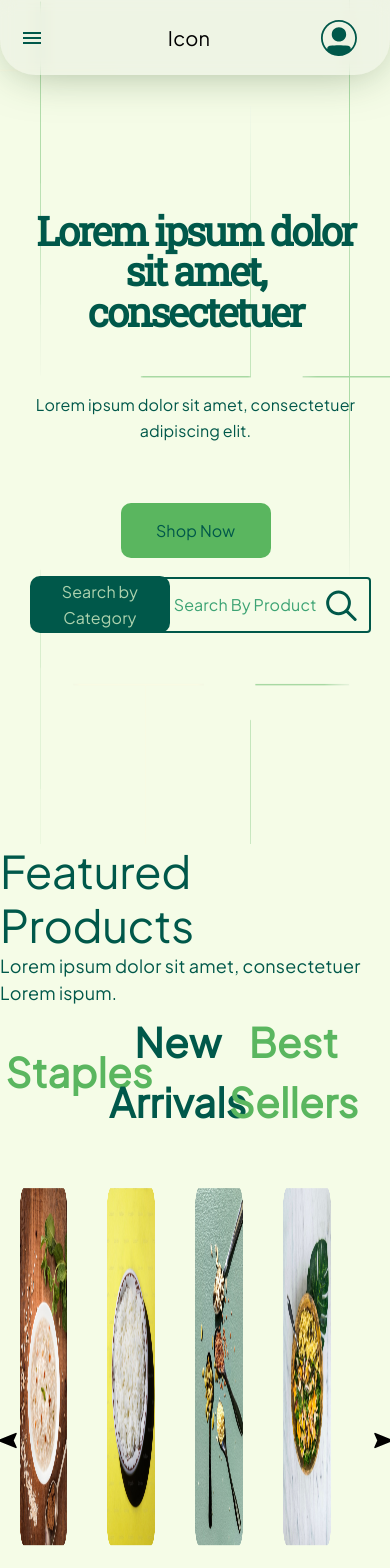
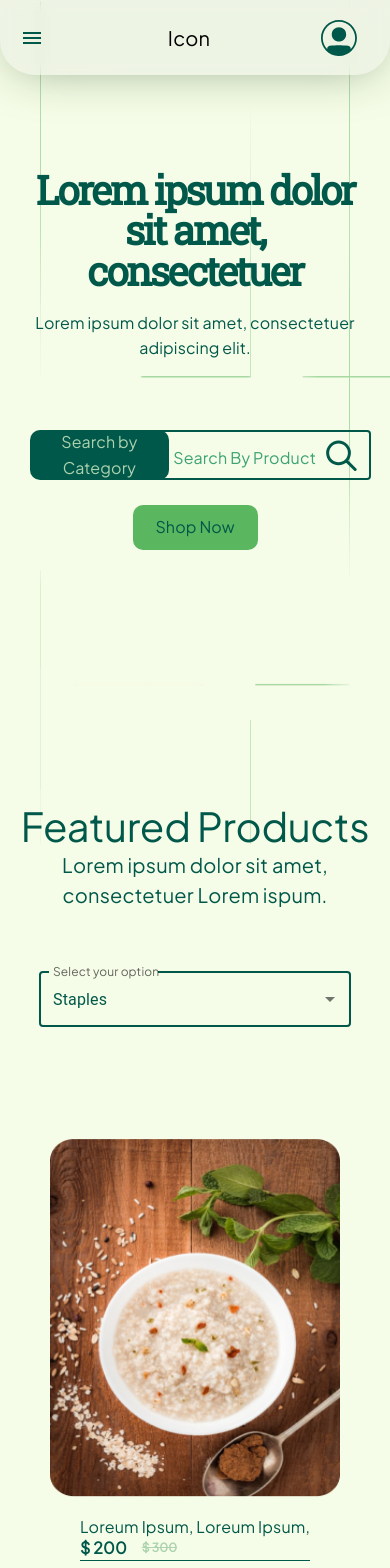
Before and after one commit to subru-37/sample-repo, a React (Vite) app in the folder client/: page / in a window 390 px wide. Shown: the top 1568 px of the page. Built offline with nearby package versions, Linux system fonts and the light colour scheme.

Commit message:
made page responsive and added navbar for mobile

```diff
--- a/client/src/Components/FeatureCard.tsx
+++ b/client/src/Components/FeatureCard.tsx
@@ -8,14 +8,22 @@ interface props {
 }
 const FeatureCard = (props: props) => {
   return (
-    <Box sx={{marginRight:'40px'}}>
+    <Box
+      sx={{
+        // marginRight: '40px',
+        display: 'flex',
+        alignItems: 'center',
+        justifyContent: 'space-between',
+        flexDirection: 'column',
+      }}
+    >
       <Box
         sx={{
-          width: '100%',
+          width: '290px',
           height: '358px',
           flexShrink: '0',
           background: props.background,
-          backgroundSize:'100% 358px'
+          backgroundSize: '100% 358px',
         }}
       ></Box>
       <Box
@@ -56,9 +64,11 @@ const FeatureCard = (props: props) => {
               color: '#ACD2AE',
               fontSize: '12px',
               textDecoration: 'line-through',
-              marginLeft:'15px'
+              marginLeft: '15px',
             }}
-          >$ {props.price}</Typography>
+          >
+            $ {props.price}
+          </Typography>
         </Box>
       </Box>
     </Box>
--- a/client/src/Components/Features.tsx
+++ b/client/src/Components/Features.tsx
@@ -1,5 +1,11 @@
 import React from 'react';
-import { Box, Button, Typography } from '@mui/material';
+import {
+  Autocomplete,
+  Box,
+  Button,
+  TextField,
+  Typography,
+} from '@mui/material';
 import FeatureCard from './FeatureCard';
 import slide1 from '../assets/flside1.png';
 import slide2 from '../assets/fslide2.png';
@@ -8,19 +14,27 @@ import slide4 from '../assets/fslide4.png';
 import SlideShow from './Slideshow';
 const Features = () => {
   const [options, setOptions] = React.useState({
-    op1: false,
-    op2: true,
-    op3: false,
+    op0: false,
+    op1: true,
+    op2: false,
   });
+  const op0 = React.createRef<HTMLButtonElement>();
   const op1 = React.createRef<HTMLButtonElement>();
   const op2 = React.createRef<HTMLButtonElement>();
-  const op3 = React.createRef<HTMLButtonElement>();
+  const ref1 = React.createRef<HTMLButtonElement>();
+  //   const menuItems = ['Staples', 'New Arrivals', 'Best Sellers'];
+  const menuItems = [
+    { name: 'Staples', ref: op0 },
+    { name: 'New Arrivals', ref: op1 },
+    { name: 'Best Sellers', ref: op2 },
+  ];
+  const [value, setValue] = React.useState(menuItems[0].name);
   function handleClick(refn: any) {
     const value = refn.current.id;
     setOptions({
+      op0: false,
       op1: false,
       op2: false,
-      op3: false,
     });
     setOptions((preValue) => {
       return {
@@ -28,7 +42,23 @@ const Features = () => {
         [value]: true,
       };
     });
-    console.log(options);
+    // console.log(options);
+  }
+  function handleChange(event: any) {
+    const value = "op" + event.target.id.charAt(12)
+    setValue(menuItems[event.target.id.charAt(12)].name);
+    // console.log(value);
+    setOptions({
+      op0: false,
+      op1: false,
+      op2: false,
+    });
+      setOptions((preValue) => {
+        return {
+          ...preValue,
+          [value]: true,
+        };
+      });
   }
   const slideshow = [
     <FeatureCard
@@ -102,7 +132,7 @@ const Features = () => {
         >
           <Typography
             variant="h2"
-            sx={{ color: 'green.darker', fontSize: '45px' }}
+            sx={{ color: 'green.darker', fontSize: {xs: '40px', sm: '45px'}, textAlign:'center' }}
           >
             Featured Products
           </Typography>
@@ -110,8 +140,10 @@ const Features = () => {
             variant="body1"
             sx={{
               color: 'green.darker',
-              fontSize: '18px',
+              fontSize: '20px',
               fontFamily: 'Roboto Slab',
+              maxWidth: {xs:'350px', sm: '100vw'},
+              textAlign:'center'
             }}
           >
             Lorem ipsum dolor sit amet, consectetuer Lorem ispum.
@@ -120,16 +152,18 @@ const Features = () => {
         <Box
           sx={{
             width: '80vw',
-            display: 'flex',
             alignItems: 'center',
+            display: { xs: 'none', sm: 'flex' },
             justifyContent: 'space-between',
+            margin: '30px 0'
           }}
         >
-          <Button id="op1" ref={op1} onClick={() => handleClick(op1)}>
+          <Button id="op0" ref={op0} onClick={() => handleClick(op0)}>
             <Typography
               sx={{
-                color: options.op1 ? 'green.darker' : 'green.dark',
-                fontSize: '40px',
+                color: options.op0 ? 'green.darker' : 'green.dark',
+                fontSize: { sm: '30px', md: '40px' },
+                display: { xs: 'none', sm: 'flex' },
                 fontWeight: '600',
                 textTransform: 'none',
               }}
@@ -137,11 +171,11 @@ const Features = () => {
               Staples
             </Typography>
           </Button>
-          <Button id="op2" ref={op2} onClick={() => handleClick(op2)}>
+          <Button id="op1" ref={op1} onClick={() => handleClick(op1)}>
             <Typography
               sx={{
-                color: options.op2 ? 'green.darker' : 'green.dark',
-                fontSize: '40px',
+                color: options.op1 ? 'green.darker' : 'green.dark',
+                fontSize: { sm: '30px', md: '40px' },
                 fontWeight: '600',
                 textTransform: 'none',
               }}
@@ -149,11 +183,12 @@ const Features = () => {
               New Arrivals
             </Typography>
           </Button>
-          <Button id="op3" ref={op3} onClick={() => handleClick(op3)}>
+          <Button id="op2" ref={op2} onClick={() => handleClick(op2)}>
             <Typography
               sx={{
-                color: options.op3 ? 'green.darker' : 'green.dark',
-                fontSize: '40px',
+                color: options.op2 ? 'green.darker' : 'green.dark',
+                fontSize: { sm: '30px', md: '40px' },
+                display: { xs: 'none', sm: 'flex' },
                 fontWeight: '600',
                 textTransform: 'none',
               }}
@@ -161,15 +196,58 @@ const Features = () => {
               Best Sellers
             </Typography>
           </Button>
+
+        </Box>
+        <Autocomplete
+            value={value}
+            ref={ref1}
+            onChange={handleChange}
+            options={menuItems.map((value)=>value.name)}
+            sx={{display: {xs:'flex', sm: 'none'}}}
+            renderInput={(params) => (
+              <TextField
+                {...params}
+                label="Select your option"
+                InputLabelProps={{
+                    style: {
+                      color: 'green.darker',
+                      fontFamily: 'Plus Jakarta Sans',
+                    }
+                  }}
+                sx={{
+                    width: '80vw',
+                    margin: '20px 0',
+                    '& .MuiOutlinedInput-root': {
+                    // height: {xs: '50px', sm: 'auto'},
+                    backgroundColor: 'transparent',
+                      color: 'green.darker',
+                      '& fieldset': {
+                        border: '2px solid #00584A',
+                        color: 'green.darker',
+                      },
+                      '&.Mui-focused fieldset': {
+                        border: '2px solid #00584A',
+                        color: 'green.darker',
+                      },
+                    },
+                    '& .MuiOutlinedInput-root:hover': {
+                      '& fieldset': {
+                        border: 'green.darker',
+                        color: 'green.darker',
+                      },
+                    },
+                  }}
+              />
+            )}
+          />
+        <Box sx={{ display: options.op0 ? 'block' : 'none' }}>
+          <SlideShow components={slideshow} arrows={false} />
         </Box>
         <Box sx={{ display: options.op1 ? 'block' : 'none' }}>
-          <SlideShow components={slideshow} slscroll={1} slshow={4} />
+          <SlideShow components={slideshow} arrows={false} />
         </Box>
         <Box sx={{ display: options.op2 ? 'block' : 'none' }}>
-          <SlideShow components={slideshow} slscroll={1} slshow={4} />
-        </Box>
-        <Box sx={{ display: options.op3 ? 'block' : 'none' }}>
-          <SlideShow components={slideshow} slscroll={1} slshow={4} />
+          <SlideShow components={slideshow} arrows={false} />
         </Box>
       </Box>
     </Box>
--- a/client/src/Components/Hero.tsx
+++ b/client/src/Components/Hero.tsx
@@ -7,38 +7,47 @@ const Hero = () => {
   return (
     <Box
       sx={{
-        minHeight: '100vh',
+        minHeight: '90vh',
         display: 'flex',
-        alignItems: 'flex-start',
+        alignItems: {xs:'center', sm:'flex-start'},
         justifyContent: 'center',
         flexDirection: 'column',
       }}
     >
       <Box
         sx={{
-          minHeight: { xs: '50vh', sm: '250px', md: '270px' },
+          minHeight: { xs: '45vh', sm: '250px', md: '270px' },
           display: 'flex',
-          alignItems: {xs: 'center', sm: 'flex-start'},
+          alignItems: { xs: 'center !important', sm: 'flex-start' },
           justifyContent: 'space-between',
           flexDirection: 'column',
-          margin: { xs: '165px 0px', sm: '0 35px', md: '0 100px' },
-          padding: {xs:'20px', sm: '0px'},
+          margin: { xs: '0px 0px 40px 0px', sm: '0 35px', md: '0 100px' },
+          padding: { xs: '10px', sm: '0px' },
         }}
       >
         <Typography
           variant="h3"
           component="div"
           sx={{
-            fontSize: { xs: '40px !important', sm: '50px !important', md: '64px' },
+            fontSize: {
+              xs: '40px !important',
+              sm: '50px !important',
+              md: '64px',
+            },
             width: { xs: '90vw', sm: '500px', md: '650px' },
-            textAlign: {xs:'center', sm: 'left'}
+            textAlign: { xs: 'center', sm: 'left' },
           }}
         >
           Lorem ipsum dolor sit amet, consectetuer
         </Typography>
         <Typography
           variant="h6"
-          sx={{ color: 'green.darker', fontSize: '16px', textAlign:{xs:'center', sm: 'left'} }}
+          sx={{
+            color: 'green.darker',
+            fontSize: '16px',
+            textAlign: { xs: 'center', sm: 'left' },
+            marginBottom: { xs: '50px', sm: '0px' },
+          }}
         >
           Lorem ipsum dolor sit amet, consectetuer adipiscing elit.
         </Typography>
@@ -46,18 +55,18 @@ const Hero = () => {
           sx={{
             display: 'flex',
             justifyContent: 'space-between',
-            flexDirection: {xs:'column', sm: 'row'},
-            width: {xs:'90vw', sm: '500px', md: '700px' },
+            flexDirection: { xs: 'column-reverse', sm: 'row' },
+            width: { xs: '90vw', sm: '500px', md: '700px' },
             alignItems: 'center',
-            minHeight:{xs: '130px', sm:'0px'}
+            minHeight: { xs: '120px', sm: '0px' },
           }}
         >
           <Button
             sx={{
               bgcolor: 'green.dark',
               borderRadius: '10px',
-              height: '55px',
-              width: '150px',
+              height: {xs: '45px', sm: '55px'},
+              width: {xs: '125px', sm: '150px'},
             }}
           >
             <Typography
@@ -81,7 +90,7 @@ const Hero = () => {
             <Button
               sx={{
                 bgcolor: 'green.darker',
-                height: {xs: '57px', sm: '57px', md: '56px' },
+                height: { xs: '50.5px', sm: '57px', md: '56px' },
                 borderRadius: '10px',
                 position: 'relative',
                 left: '10px',
@@ -102,9 +111,11 @@ const Hero = () => {
               id="outlined-controlled"
               label="Search By Product"
               sx={{
-                width: {sm:'300px', md: '350px'},
+                height: {xs: '50px', sm: 'auto'},
+                width: { sm: '300px', md: '350px' },
                 '& .MuiOutlinedInput-root': {
-                  backgroundColor: 'transparent',
+                height: {xs: '50px', sm: 'auto'},
+                backgroundColor: 'transparent',
                   color: 'green.darker',
                   '& fieldset': {
                     borderTop: '2px solid #00584A',
--- a/client/src/Components/Navbar.tsx
+++ b/client/src/Components/Navbar.tsx
@@ -6,7 +6,7 @@ import Typography from '@mui/material/Typography';
 import Button from '@mui/material/Button';
 import IconButton from '@mui/material/IconButton';
 import MenuIcon from '@mui/icons-material/Menu';
-import { Link as NavLink } from '@mui/material';
+import { Drawer, Link as NavLink } from '@mui/material';
 import Cart from '../utils/Cart';
 import useNavbar from '../hooks/useNavbar';
 import SignIcon from '../utils/SignIcon';
@@ -42,6 +42,8 @@ export default function Navbar() {
           display: 'flex',
           alignItems: 'center',
           justifyContent: 'center',
+          width: '100vw',
+          left: '0px',
         }}
       >
         <Toolbar
@@ -50,7 +52,7 @@ export default function Navbar() {
             display: 'flex',
             flexDirection: 'row',
             justifyContent: 'space-between',
-            padding: {xs: '0px', md: '0px 0px 0px 100px !important'},
+            padding: { xs: '0px', md: '0px 0px 0px 100px !important' },
           }}
         >
           <IconButton
@@ -59,8 +61,9 @@ export default function Navbar() {
             color="inherit"
             aria-label="menu"
             sx={{ mr: 2, display: { xs: 'flex', md: 'none' } }}
+            onClick={() => setValue(true)}
           >
-            <MenuIcon sx={{color: 'green.darker'}}/>
+            <MenuIcon sx={{ color: 'green.darker' }} />
           </IconButton>
           <Typography variant="h6" component="div" sx={{ color: 'black' }}>
             Icon
@@ -94,9 +97,46 @@ export default function Navbar() {
             })}
             <Cart />
           </Box>
-          <Button color="inherit"><SignIcon/></Button>
+          <Button color="inherit">
+            <SignIcon />
+          </Button>
         </Toolbar>
       </AppBar>
+      <Drawer
+        anchor="left"
+        open={open}
+        onClose={() => setValue(false)}
+      >
+        <Box
+          sx={{
+            minWidth: '50vw',
+            minHeight:'100dvh',
+            background: '#F5FCE7',
+            display: 'flex',
+            alignItems: 'center',
+            justifyContent:'center',
+            flexDirection: 'column'
+          }}
+        >
+          {navlinks.map((value, index) => {
+            return (
+              <Typography
+                sx={{
+                  color: '#00584A',
+                  fontfamily: 'Plus Jakarta Sans',
+                  fontSize: '16px',
+                  fontStyle: 'normal',
+                  fontWeight: '500',
+                  lineHeight: 'normal',
+                  margin: '20px 0'
+                }}
+              >
+                {value.name}
+              </Typography>
+            );
+          })}
+        </Box>
+      </Drawer>
     </Box>
   );
 }
--- a/client/src/Components/Slideshow.tsx
+++ b/client/src/Components/Slideshow.tsx
@@ -1,18 +1,21 @@
 import React from 'react';
 import { Slide } from 'react-slideshow-image';
 import 'react-slideshow-image/dist/styles.css';
-import '../styles/SlideShow.css'
+import '../styles/SlideShow.css';
 import NavigationIcon from '@mui/icons-material/Navigation';
 type props = {
   components: any;
   color?: string;
   indicators?: boolean;
   arrows?: boolean;
-  slshow: number;
-  slscroll:number;
 };
+import useMediaQuery from '@mui/material/useMediaQuery';
 
 export default function SlideShow(props: props) {
+  const width1100 = useMediaQuery('(min-width:1100px)');
+  const width900 = useMediaQuery('(min-width:900px)');
+  const width600 = useMediaQuery('(min-width:600px)');
+  const width400 = useMediaQuery('(min-width:400px)');
   const divStyle = {
     display: 'flex',
     alignItems: 'center',
@@ -25,8 +28,8 @@ export default function SlideShow(props: props) {
       <Slide
         duration={2500}
         transitionDuration={700}
-        slidesToScroll={props.slscroll}
-        slidesToShow={props.slshow}
+        slidesToScroll={1}
+        slidesToShow={!width1100 ? (!width900 ? (!width600 ? 1 : 2) : 3) : 4}
         prevArrow={
           <NavigationIcon
             sx={{
--- a/client/src/hooks/useNavbar.tsx
+++ b/client/src/hooks/useNavbar.tsx
@@ -3,7 +3,7 @@ import React from 'react';
 import { useState, useEffect, useContext } from 'react';
 export default function useNavbar() {
   const [open, setOpen] = React.useState<boolean>(false);
-  const width900 = useMediaQuery('(min-width:900px)');
+const width900 = useMediaQuery('(min-width:900px)');
   const [scrollp, setScrollP] = useState<number>(window.scrollY);
   const [scroll, setScroll] = useState<boolean>(false);
   function toggleDrawer(open: boolean) {
--- a/client/src/styles/Landing.css
+++ b/client/src/styles/Landing.css
@@ -17,7 +17,7 @@
     font-weight: 700;
     line-height: 101.885%; /* 65.206px */
     letter-spacing: -2.24px;
-    /* width: 650px; */
+    /* width: 650px;   */
   }
   /* .MuiInputLabel-shrink{
     display: none !important;
--- a/client/src/styles/SlideShow.css
+++ b/client/src/styles/SlideShow.css
@@ -1,6 +1,6 @@
 
 .slide-container {
-  width: 90vw;
+  width: 98vw;
   margin-top: 50px;
 }
 .react-slideshow-container .MuiSvgIcon-root {
--- a/client/src/utils/Cart.tsx
+++ b/client/src/utils/Cart.tsx
@@ -12,30 +12,30 @@ const Cart = () => {
       <path
         d="M9.95117 21C10.5035 21 10.9512 20.5523 10.9512 20C10.9512 19.4477 10.5035 19 9.95117 19C9.39889 19 8.95117 19.4477 8.95117 20C8.95117 20.5523 9.39889 21 9.95117 21Z"
         stroke="#5AB65F"
-        stroke-width="2"
-        stroke-linecap="round"
-        stroke-linejoin="round"
+        strokeWidth="2"
+        strokeLinecap="round"
+        strokeLinejoin="round"
       />
       <path
         d="M21.9512 21C22.5035 21 22.9512 20.5523 22.9512 20C22.9512 19.4477 22.5035 19 21.9512 19C21.3989 19 20.9512 19.4477 20.9512 20C20.9512 20.5523 21.3989 21 21.9512 21Z"
         stroke="#5AB65F"
-        stroke-width="2"
-        stroke-linecap="round"
-        stroke-linejoin="round"
+        strokeWidth="2"
+        strokeLinecap="round"
+        strokeLinejoin="round"
       />
       <path
         d="M1.95117 1H5.60335L8.34248 16H22.9512"
         stroke="#5AB65F"
-        stroke-width="2"
-        stroke-linecap="round"
-        stroke-linejoin="round"
+        strokeWidth="2"
+        strokeLinecap="round"
+        strokeLinejoin="round"
       />
       <path
         d="M8.76109 13H22.8694C22.9741 13.0001 23.0755 12.9641 23.1565 12.8981C23.2374 12.8322 23.2929 12.7404 23.3134 12.6383L24.9424 4.53831C24.9555 4.473 24.9539 4.4056 24.9377 4.34097C24.9215 4.27634 24.891 4.21611 24.8485 4.16461C24.8061 4.11311 24.7526 4.07163 24.6921 4.04316C24.6315 4.0147 24.5654 3.99995 24.4984 4H6.95117"
         stroke="#5AB65F"
-        stroke-width="2"
-        stroke-linecap="round"
-        stroke-linejoin="round"
+        strokeWidth="2"
+        strokeLinecap="round"
+        strokeLinejoin="round"
       />
     </svg>
   );
--- a/client/src/utils/Search.tsx
+++ b/client/src/utils/Search.tsx
@@ -12,9 +12,9 @@ const Search = () => {
       <path
         d="M20.2252 20.5885C19.2141 21.5996 18.0137 22.4017 16.6926 22.9489C15.3715 23.4961 13.9556 23.7778 12.5256 23.7778C11.0957 23.7778 9.67971 23.4961 8.35861 22.9489C7.03751 22.4017 5.83713 21.5996 4.826 20.5885C3.81487 19.5774 3.0128 18.377 2.46559 17.0559C1.91837 15.7348 1.63672 14.3188 1.63672 12.8889C1.63672 11.4589 1.91837 10.043 2.46559 8.72189C3.0128 7.40079 3.81487 6.20041 4.826 5.18928C5.83713 4.17815 7.03751 3.37608 8.35861 2.82887C9.67971 2.28165 11.0957 2 12.5256 2C13.9556 2 15.3715 2.28165 16.6926 2.82887C18.0137 3.37608 19.2141 4.17815 20.2252 5.18928C21.2363 6.20041 22.0384 7.40079 22.5856 8.72189C23.1328 10.043 23.4145 11.4589 23.4145 12.8889C23.4145 14.3188 23.1328 15.7348 22.5856 17.0559C22.0384 18.377 21.2363 19.5774 20.2252 20.5885ZM20.2252 20.5885L29.1367 29.5"
         stroke="#00584A"
-        stroke-width="3"
-        stroke-linecap="round"
-        stroke-linejoin="round"
+        strokeWidth="3"
+        strokeLinecap="round"
+        strokeLinejoin="round"
       />
     </svg>
   );
--- a/client/src/utils/SignIcon.tsx
+++ b/client/src/utils/SignIcon.tsx
@@ -14,8 +14,8 @@ const SignIcon = () => {
         fill="#00584A"
       />
       <path
-        fill-rule="evenodd"
-        clip-rule="evenodd"
+        fillRule="evenodd"
+        clipRule="evenodd"
         d="M18.2166 35.9852C8.61639 35.6 0.951172 27.6945 0.951172 17.9998C0.951172 8.05851 9.00968 0 18.951 0C28.8923 0 36.9508 8.05851 36.9508 17.9998C36.9508 27.9411 28.8923 35.9996 18.951 35.9996C18.8688 36.0001 18.7866 36.0001 18.7044 35.9996C18.5415 35.9996 18.3786 35.9942 18.2166 35.9852ZM7.4005 29.3577C7.26592 28.9712 7.22011 28.5594 7.26648 28.1528C7.31284 27.7461 7.45019 27.3552 7.66832 27.0089C7.88645 26.6627 8.17977 26.37 8.5265 26.1526C8.87323 25.9352 9.26447 25.7987 9.67118 25.7532C16.6875 24.9765 21.2576 25.0467 28.2398 25.7694C28.647 25.8118 29.0392 25.9466 29.3865 26.1635C29.7338 26.3804 30.027 26.6737 30.2438 27.021C30.4606 27.3684 30.5953 27.7606 30.6376 28.1679C30.6799 28.5751 30.6287 28.9867 30.4879 29.3712C33.4804 26.3435 35.1562 22.2567 35.1508 17.9998C35.1508 9.053 27.8978 1.79998 18.951 1.79998C10.0042 1.79998 2.75115 9.053 2.75115 17.9998C2.75115 22.4242 4.52503 26.4345 7.4005 29.3577Z"
         fill="#00584A"
       />
```
